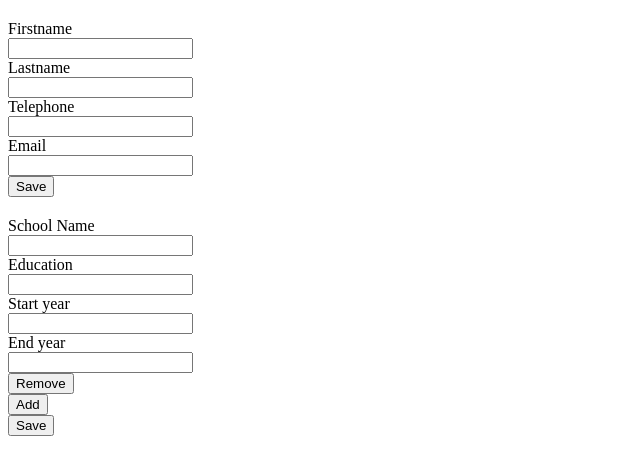
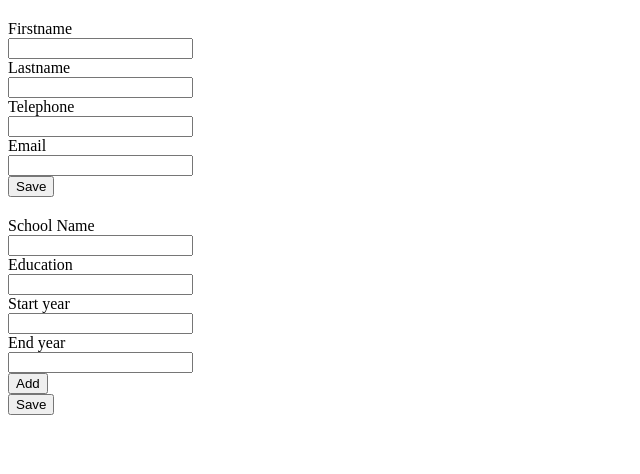
Before and after one commit to JSHC/odin-cvproject, a React (Create React App) app: page / in a window 1280 px wide. Shown: the top 474 px of the page, without its empty margins (0-640 px from the left). Built offline with nearby package versions, Linux system fonts and the light colour scheme.

Commit message:
Add functionality for adding and removing education items

```diff
--- a/src/components/EducationComponent.js
+++ b/src/components/EducationComponent.js
@@ -22,7 +22,9 @@ class EducationComponent extends React.Component {
                     label="End year"
                     type="number"
                     editEnabled={editEnabled} />
-                <button onClick={this.props.onRemoveButtonClicked}>Remove</button>
+                {this.props.canRemove &&
+                <button onClick={(e) => this.props.onRemoveButtonClicked(e, this.props.id)}>Remove</button>
+                }
             </div>
         )
     }
--- a/src/components/EducationSection.js
+++ b/src/components/EducationSection.js
@@ -9,10 +9,12 @@ class EducationSection extends React.Component {
 
         this.state = {
             editEnabled: true,
-            educations: [],
+            educations: [{id: uniqid(), canRemove: false}],
         }
+
         this.onEditEnabledChanged = this.onEditEnabledChanged.bind(this);
         this.onAddButtonClicked = this.onAddButtonClicked.bind(this);
+        this.onRemoveEducation = this.onRemoveEducation.bind(this);
     }
 
     onEditEnabledChanged() {
@@ -20,24 +22,41 @@ class EducationSection extends React.Component {
     }
 
     onAddButtonClicked() {
-        console.log('add clicked');
-        this.setState({
-            educations: this.state.educations.concat(<EducationComponent editEnabled={this.state.editEnabled} key={uniqid()}/>)
-        })
+        this.addEducation(true)
     }
 
+    addEducation(canRemove) {
+        this.setState((prevState) => ({
+            educations: prevState.educations.concat({id: uniqid(), canRemove: canRemove})
+        }))
+    }
+
+    onRemoveEducation(e, id) {
+        const newEducations = this.state.educations.filter((item) => {
+            return id !== item.id;
+        })
+        this.setState({educations: newEducations})
+    }
 
     render() {
         const { editEnabled } = this.state;
+
         return (
             <Section
                 label="Education"
                 editEnabled={editEnabled}
                 onEditEnabledChanged={this.onEditEnabledChanged}
             >
-                <EducationComponent editEnabled={editEnabled} />
-                {this.state.educations}
-                <button onClick={this.onAddButtonClicked} >Add</button>
+                {this.state.educations.map((item) => {
+                    return <EducationComponent
+                                id={item.id}
+                                editEnabled={this.state.editEnabled}
+                                onRemoveButtonClicked={this.onRemoveEducation}
+                                key={item.id}
+                                canRemove={item.canRemove}
+                                />;
+                })}
+                <button onClick={this.onAddButtonClicked}>Add</button>
             </Section>
         )
     }
```
